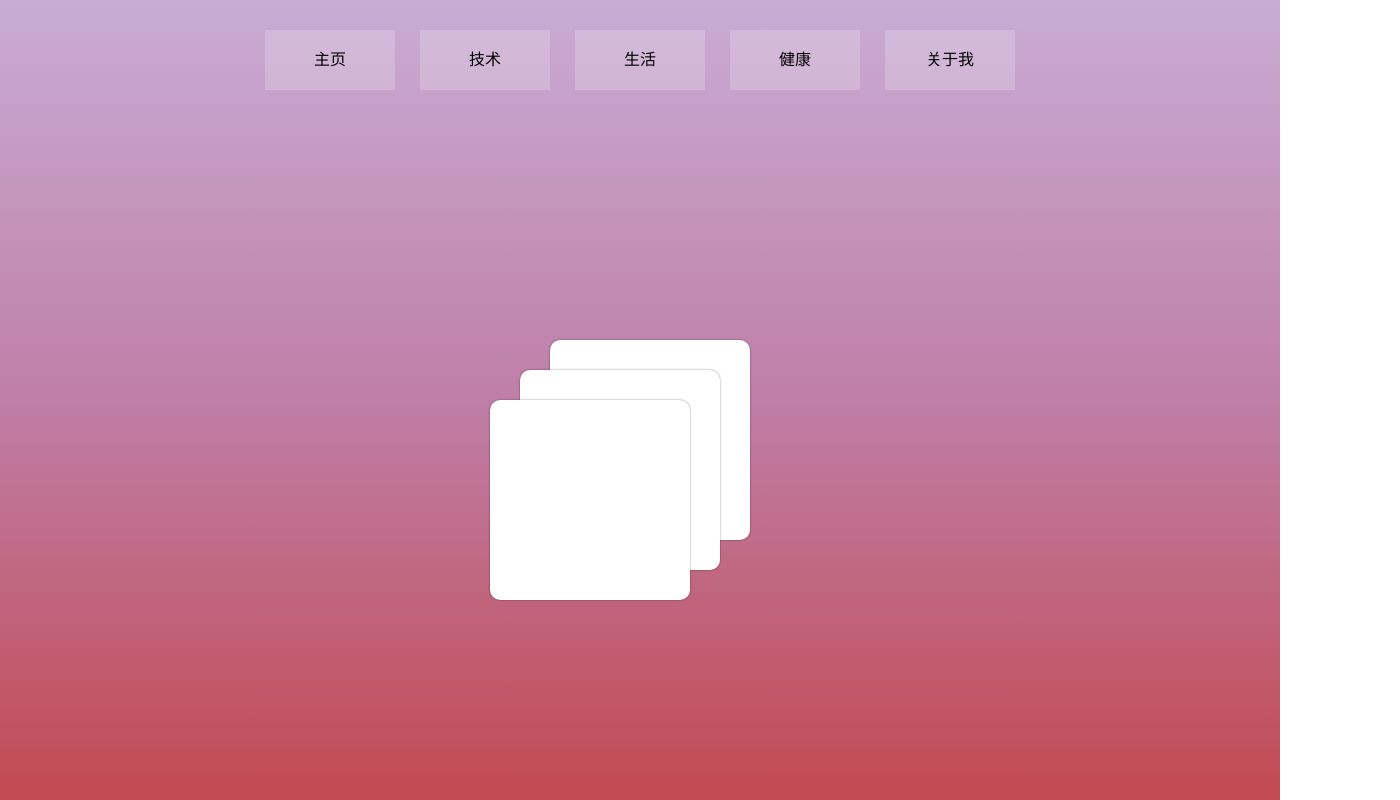
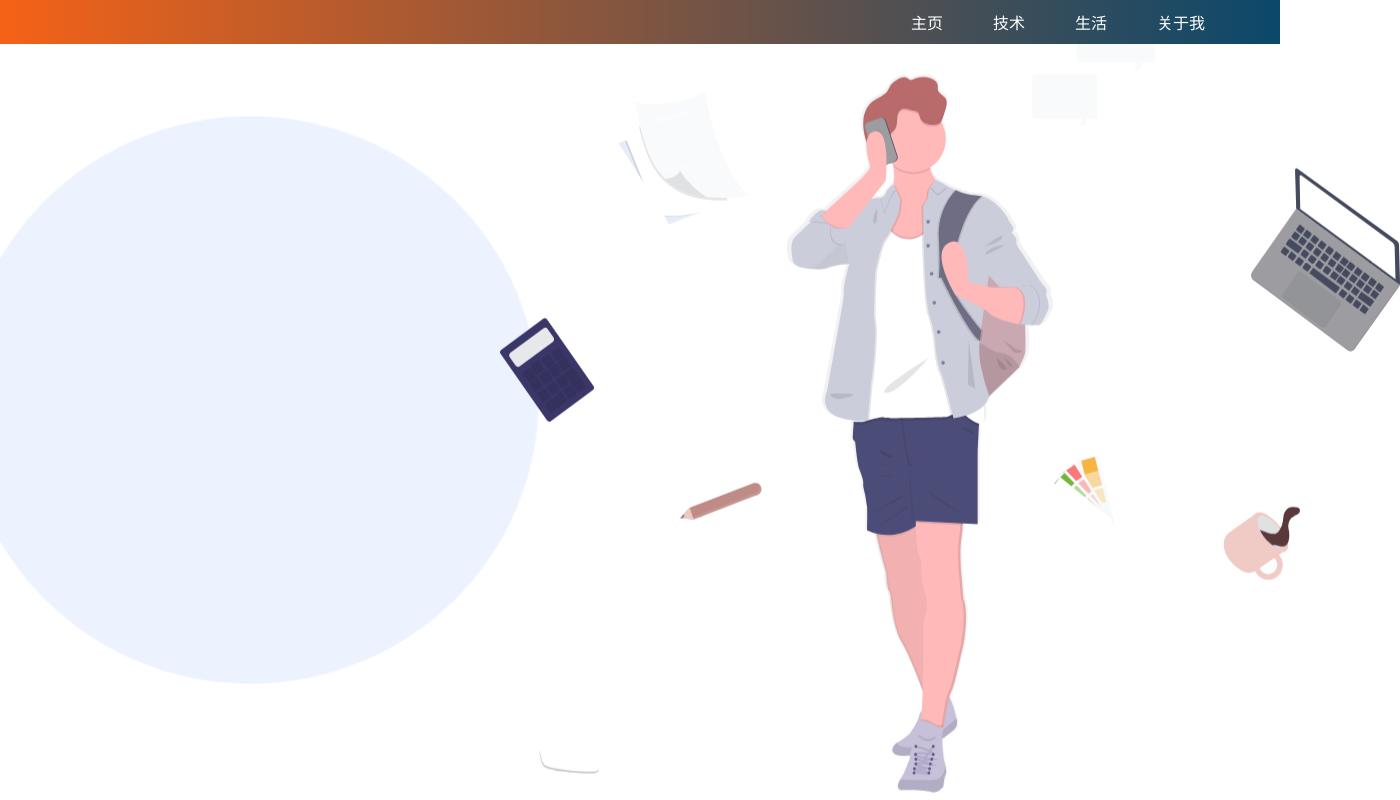
Before and after one commit to JScoder-29/My-Blog, a Vue app: page /#/home in a window 1280 px wide. Shown: the top 800 px of the page, 1400 px wide, since content can reach past the window. Built offline with nearby package versions, Linux system fonts and the light colour scheme; a web font is replaced by a local one.

Commit message:
主页初稿

```diff
--- a/src/App.vue
+++ b/src/App.vue
@@ -1,16 +1,19 @@
 <template>
   <div id="app">
+    <navBar class="navBar"></navBar>
     <background/>
     <textItem v-for = "item of text" :key="item.key" :textContent = "item"></textItem>
   </div>
 </template>
 
 <script>
-import background from './components/background.vue'
-import textItem from './components/common/textItem.vue'
+import navBar from 'components/common/navBar.vue'
+import background from 'components/home/background.vue'
+import textItem from 'components/common/textItem.vue'
 export default {
   name: 'App',
   components: {
+    navBar,
     background,
     textItem
   },
@@ -44,5 +47,9 @@ export default {
 #app {
   color: black;
 }
+.navBar {
+  position: fixed;
+  z-index: 999;
+}
 
 </style>
--- a/src/components/background.vue
+++ /dev/null
@@ -1,41 +0,0 @@
-<template>
-  <div class="background">
-    <navBar></navBar>
-    <banner></banner>
-  </div>
-</template>
-
-<script>
-import navBar from './navBar.vue'
-import banner from './banner.vue'
-export default {
-  name:'background',
-  components: {
-    navBar,
-    banner
-  }
-}
-</script>
-
-<style lang="less" scoped>
-.background {
-  position: relative;
-  width: 100vw;
-  height: 100vh;
-  background: linear-gradient(
-    to bottom,
-    #C9ACD4,
-    #BF7EA7,
-    #C24A52
-  );
-
-  background-attachment: fixed;
-  background-position: center;
-  background-repeat: no-repeat;
-  background-size: cover;
-  min-height: 500px;
-  min-width: 800px;
-}
-
-
-</style>
--- a/src/components/banner.vue
+++ /dev/null
@@ -1,45 +0,0 @@
-<template>
-  <div class="banner">
-    <div class="page1"></div>
-    <div class="page2"></div>
-    <div class="page3"></div>
-  </div>
-</template>
-
-<script>
-export default {
-  name:'banner'
-}
-</script>
-
-<style lang="less" scoped>
-  .banner {
-    height: 300px;
-    width: 300px;
-    position: absolute;
-    top: 50%;
-    left: 50%;
-    transform: translateX(-50%);
-    div {
-      height: 200px;
-      width: 200px;
-      background: #fff;
-      position: absolute;
-      border-radius: 10px;
-      box-shadow:  0 0 2px rgba(0, 0, 0, .5);
-    }
-    .page1 {
-      z-index: 7;
-    }
-    .page2 {
-      left: 30px;
-      top: -30px;
-      z-index: 6;
-    }
-    .page3 {
-      left: 60px;
-      top: -60px;
-      z-index: 5;
-    }
-  }
-</style>
--- /dev/null
+++ b/src/components/common/navBar.vue
@@ -0,0 +1,39 @@
+<template>
+  <div class="navBar">
+    <ul class="nav-list">
+      <li><a href="#">主页</a></li>
+      <li><a href="#">技术</a></li>
+      <li><a href="#">生活</a></li>
+      <li><a href="#" class="ctn">关于我</a></li>
+    </ul>
+  </div>
+</template>
+
+<script>
+export default {
+
+}
+</script>
+
+<style lang="less" scoped>
+.navBar {
+  width: 100%;
+  padding: 10px 50px;
+  align-items: center;
+  background: linear-gradient(
+    to left,
+    #0B486B,
+    #F56217
+  );;
+  ul {
+    text-align: right;
+    li {
+        display: inline-block;
+        margin: 0 25px;
+        a {
+          color: #fff;
+        }
+      }
+  }
+}
+</style>
--- /dev/null
+++ b/src/components/home/background.vue
@@ -0,0 +1,67 @@
+<template>
+  <div class="background">
+      <img class="circle-svg" src="../../assets/imgs/circle.svg" alt="">
+      <img class="hero-svg" src="../../assets/imgs/hero.svg" alt="">
+  </div>
+</template>
+
+<script>
+
+export default {
+  name:'background',
+  components: {
+
+  },
+  data(){
+    return{
+
+    }
+  }
+}
+</script>
+
+<style lang="less" scoped>
+.background {
+  width: 100vw;
+  height: 100vh;
+  position: relative;
+  display: flex;
+  justify-content: space-around;
+  flex-direction: row;
+  .circle-svg {
+    width: 500px;
+    z-index: -99;
+    animation: scaleup 6s ease-in-out infinite;
+  }
+  .hero-svg {
+    width: 900px;
+    z-index: -99;
+    animation: up 6s ease-in-out infinite;
+  }
+}
+
+@keyframes scaleup {
+  0% {
+    transform: scale(1.2);
+  }
+  50% {
+    transform: scale(1);
+  }
+  100% {
+    transform: scale(1.2);
+  }
+}
+@keyframes up {
+  0% {
+    transform: translateY(10px);
+  }
+  50% {
+    transform: translateY(0px);
+  }
+  100% {
+    transform: translateY(10px);
+  }
+}
+
+
+</style>
--- a/src/components/navBar.vue
+++ /dev/null
@@ -1,52 +0,0 @@
-<template>
-  <div class="navBar">
-    <i class="iconfont">&#xe61a;</i>
-    <ul>
-      <li>主页</li>
-      <li>技术</li>
-      <li>生活</li>
-      <li>健康</li>
-      <li>关于我</li>
-    </ul>
-  </div>
-</template>
-
-<script>
-export default {
-  name: 'navBar'
-}
-</script>
-
-<style lang="less" scoped>
-  .navBar {
-    display: flex;
-  }
-  i {
-    font-size: 40px;
-    position: absolute;
-    top: 30px;
-    left: 50px;
-  }
-  ul {
-    height: 60px;
-    width: 800px;
-    display: flex;
-    justify-content: space-evenly;
-    position: absolute;
-    top: 30px;
-    left: 50%;
-    transform: translateX(-50%);
-    li {
-      width: 130px;
-      line-height: 60px;
-      text-align: center;
-
-      background: rgba(255, 255, 255, 0.2);
-    }
-    li:hover {
-
-      background: rgba(255,255,255,.6);
-    }
-  }
-
-</style>
--- a/src/main.js
+++ b/src/main.js
@@ -1,7 +1,7 @@
 import Vue from 'vue'
 import App from './App.vue'
 import router from './router'
-import './assets/css/reset.css'
+import 'assets/css/reset.css'
 
 Vue.config.productionTip = false
 
--- /dev/null
+++ b/vue.config.js
@@ -0,0 +1,16 @@
+module.exports = {
+    // publicPath: './',
+    // outputDir:'dist',
+    // assetsDir:'static',
+    configureWebpack: {
+        resolve: {
+            alias: {
+                'assets': '@/assets',
+                'common': '@/common',
+                'components': '@/components',
+                'network': '@/network',
+                'views': '@/views',
+            }
+        }
+    }
+};
```
Also changed, not shown: src/components/passion.vue (deleted, +0 -15 lines), src/router/index.js (+1 -6 lines), src/assets/imgs/dots.svg (added), src/assets/imgs/hero.svg (added).
